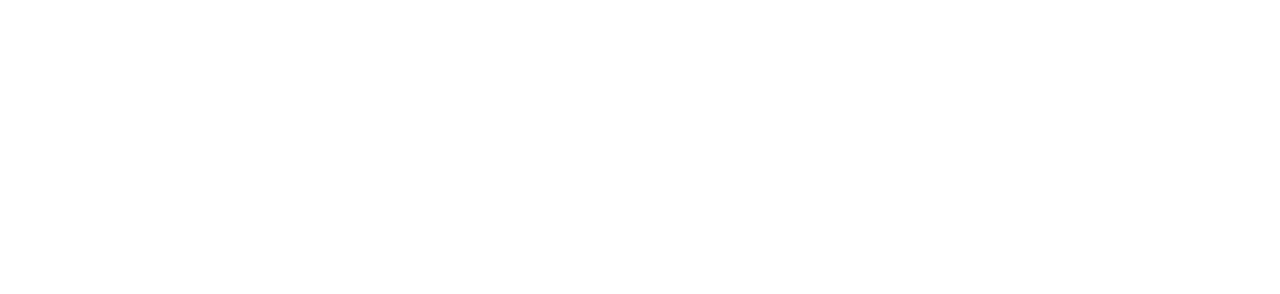
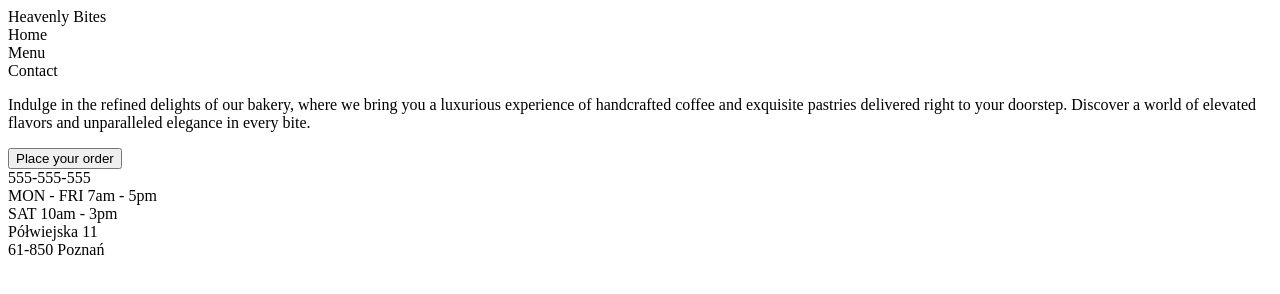
Before and after one commit to DzianisPilipuk/restaurant_page, a website built with webpack: page dist/index.html in a window 1280 px wide. Built offline with nearby package versions, Linux system fonts and the light colour scheme.

Commit message:
Add home page basic content

```diff
--- a/dist/index.html
+++ b/dist/index.html
@@ -9,6 +9,37 @@
     <script src="main.js" defer></script>
   </head>
   <body>
-    <div id="content"></div>
+    <div id="content">
+      <div class="header">
+        <div class="logo">Heavenly Bites</div>
+        <div class="header-buttons-wrapper">
+          <div class="header-button">Home</div>
+          <div class="header-button">Menu</div>
+          <div class="header-button">Contact</div>
+        </div>
+        <div class="invitation-page-content">
+          <div class="we-deliver">
+            <p>
+              Indulge in the refined delights of our bakery, where we bring you
+              a luxurious experience of handcrafted coffee and exquisite
+              pastries delivered right to your doorstep. Discover a world of
+              elevated flavors and unparalleled elegance in every bite.
+            </p>
+          </div>
+          <button>Place your order</button>
+          <div class="telephone">
+            <div class="number-wrapper">555-555-555</div>
+          </div>
+          <div class="working-hours">
+            MON - FRI 7am - 5pm <br />
+            SAT 10am - 3pm
+          </div>
+          <div class="location">
+            Półwiejska 11 <br />
+            61-850 Poznań
+          </div>
+        </div>
+      </div>
+    </div>
   </body>
 </html>
```
